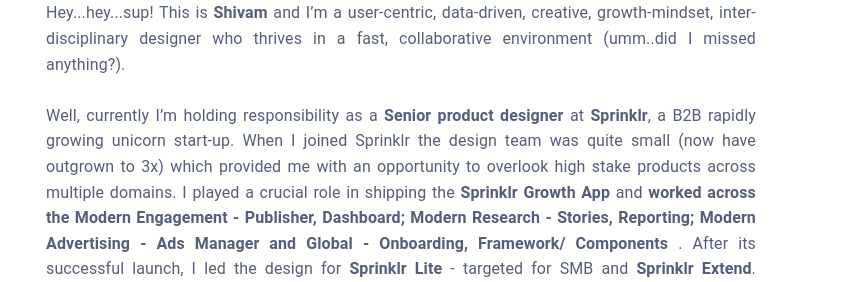
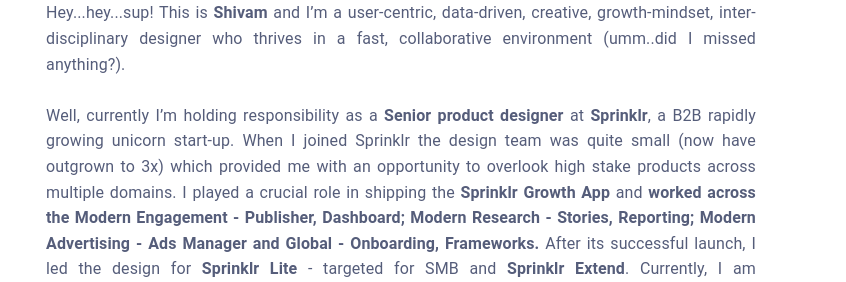
Before and after one commit to Shivamsunderam/design-2021, a plain HTML site: page index.html in a window 1280 px wide. Shown: the part 2973-3255 px from the top of the page, 434-1280 px from the left. Drawn offline with nearby package versions, Linux system fonts and the light colour scheme.

Commit message:
Update index.html

```diff
--- a/index.html
+++ b/index.html
@@ -314,7 +314,7 @@
 
         Hey...hey...sup! This is <b> Shivam </b> and I’m a user-centric, data-driven, creative, growth-mindset, inter-disciplinary designer who thrives in a fast, collaborative environment (umm..did I missed anything?).
         <br><br>
-       Well, currently I’m holding responsibility as a <b> Senior product designer </b> at <b>Sprinklr</b>, a B2B rapidly growing unicorn start-up. When I joined Sprinklr the design team was quite small (now have outgrown to 3x) which provided me with an opportunity to overlook high stake products across multiple domains. I played a crucial role in shipping the <b> Sprinklr Growth App </b> and  <b>  worked across the Modern Engagement - Publisher, Dashboard; Modern Research - Stories, Reporting; Modern Advertising - Ads Manager and Global - Onboarding, Framework/ Components </b>. After its successful launch, I led the design for  <b> Sprinklr Lite</b> - targeted for SMB and <b> Sprinklr Extend</b>. Currently, I am spearheading the <b> Usability fixes </b>  for the platform to provide a seamless, and personalized experience to users. Overall, working at Sprinklr in such a fast-paced environment has been an extraordinary ride for me. There were times I have experienced burnout while handling multiple products simultaneously. But over time, I have learned to <b> be stronger, act faster and work smarter</b>.
+       Well, currently I’m holding responsibility as a <b> Senior product designer </b> at <b>Sprinklr</b>, a B2B rapidly growing unicorn start-up. When I joined Sprinklr the design team was quite small (now have outgrown to 3x) which provided me with an opportunity to overlook high stake products across multiple domains. I played a crucial role in shipping the <b> Sprinklr Growth App </b> and  <b>  worked across the Modern Engagement - Publisher, Dashboard; Modern Research - Stories, Reporting; Modern Advertising - Ads Manager and Global - Onboarding, Frameworks.</b> After its successful launch, I led the design for  <b> Sprinklr Lite</b> - targeted for SMB and <b> Sprinklr Extend</b>. Currently, I am spearheading the <b> Usability fixes </b>  for the platform to provide a seamless, and personalized experience to users. Overall, working at Sprinklr in such a fast-paced environment has been an extraordinary ride for me. There were times I have experienced burnout while handling multiple products simultaneously. But over time, I have learned to <b> be stronger, act faster and work smarter</b>.
         <br><br>
         Before Sprinklr, I had a stint at <b>Microsoft</b> which profoundly impacted my <b>craftsmanship skills</b> wherein I learned the need for laying strong emphasis on minute details and pixel perfection. Academically I have graduated from the <b>Indian Institute of Technology, Guwahati (IITG)</b> with a bachelor’s in design. I have also represented IITG at an International level after being selected as a <b>Top 5 Student Finalist </b>in the World Usability Congress held in Graz, Austria.
         <br><br>
```
